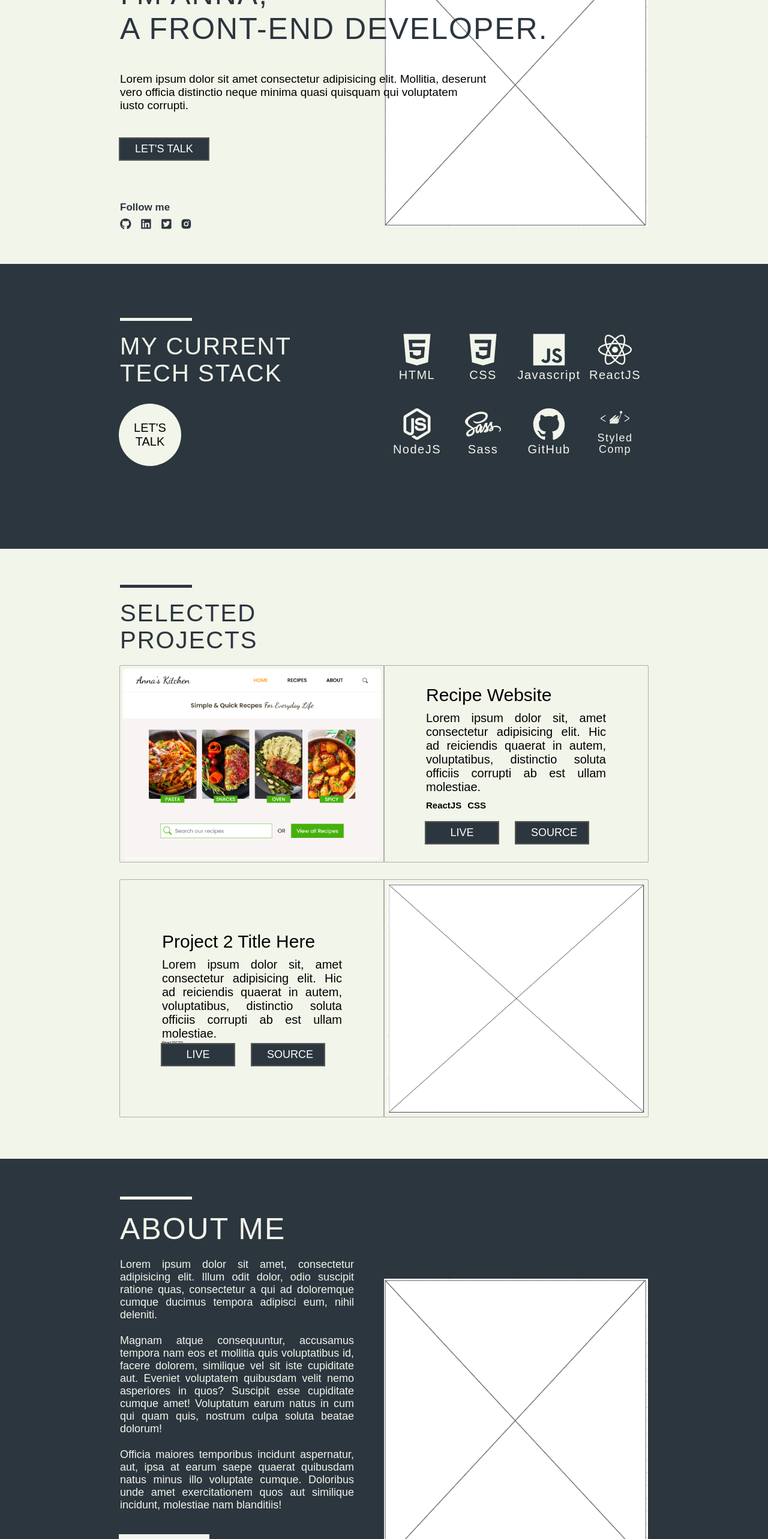
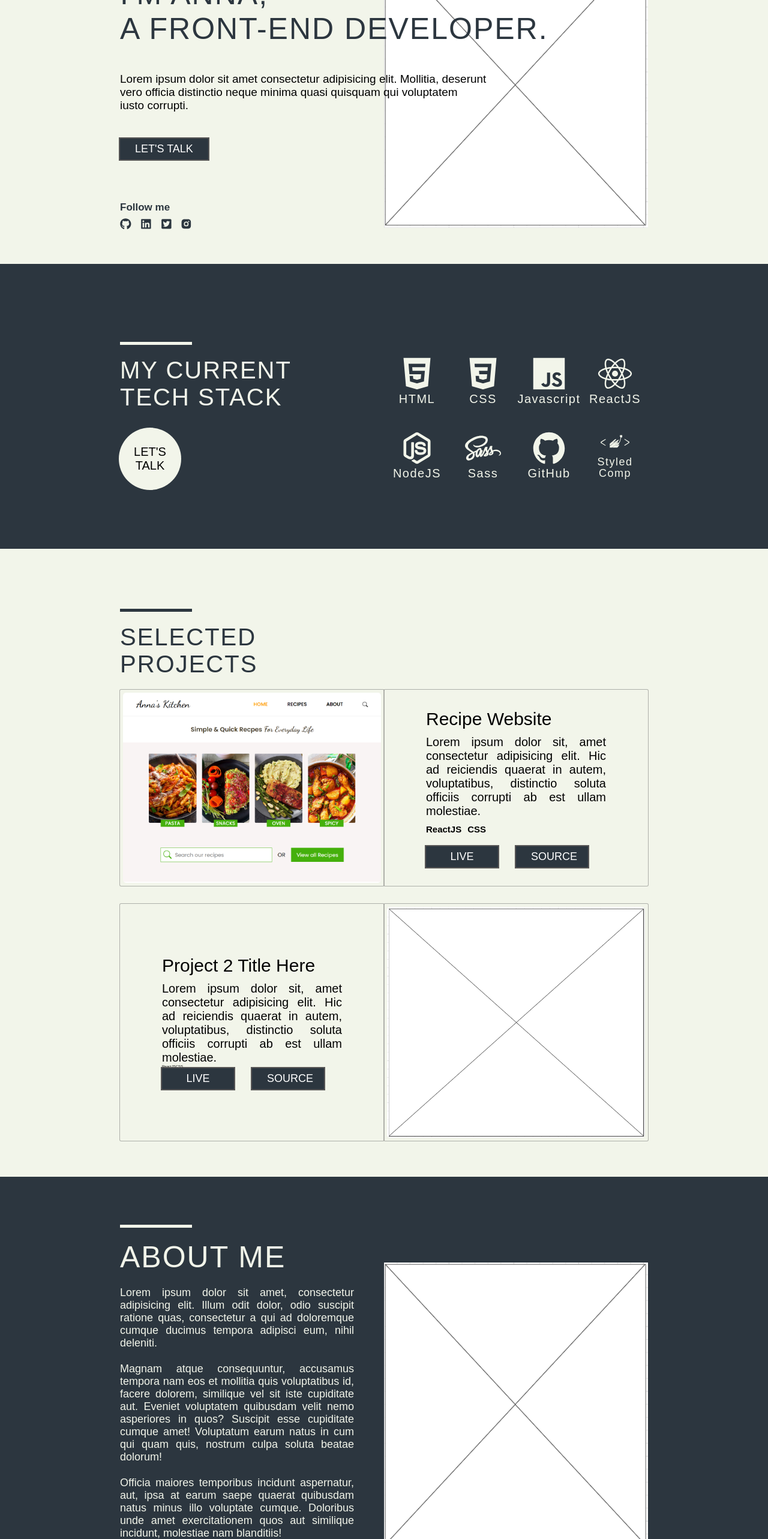
Before and after one commit to AnnaAn01/anna-portfolio-version-2, a React (Create React App) app: page / in a window 1280 px wide. Shown: the part 234-2800 px from the top of the page at 60% size. Built offline with nearby package versions, Linux system fonts and the light colour scheme.

Commit message:
refactoring and responsive changes

```diff
--- a/src/App.css
+++ b/src/App.css
@@ -23,32 +23,3 @@ body {
 body {
   overflow-y: scroll; /* Show vertical scrollbar */
 }
-
-.homepage__container,
-.about__container,
-.portfolio__container,
-.techstack__container,
-.contact__container {
-  display: flex;
-  position: relative;
-  width: 100%;
-  padding-top: 8rem;
-  justify-content: center;
-  align-items: center;
-}
-
-.homepage__wrapper,
-.about__wrapper,
-.techstack__wrapper,
-.contact__wrapper {
-  /* margin-top: 0rem; */
-  display: flex;
-  width: 100%;
-  height: 100%;
-  margin: 0 20rem;
-  max-width: 1300px;
-  justify-content: center;
-  align-items: center;
-  padding-bottom: 5rem;
-  padding-top: 5rem;
-}
--- a/src/Components/About/About.css
+++ b/src/Components/About/About.css
@@ -1,22 +1,24 @@
 .about__container {
   background-color: var(--mainTxtColor);
-  /* display: flex;
+  display: flex;
   position: relative;
   width: 100%;
+  padding-top: 8rem;
   justify-content: center;
-  align-items: center; */
-  padding-top: 0rem;
+  align-items: center;
 }
 
 .about__wrapper {
-  /* display: flex;
+  display: flex;
   width: 100%;
   height: 100%;
+  margin: 0 20rem;
   max-width: 1300px;
   justify-content: center;
   align-items: center;
-  padding-bottom: 5rem; */
-  /* background-color: red; */
+  padding-bottom: 5rem;
+  padding-top: 0rem;
+  /* background-color: yellow; */
 }
 
 .about__columns {
@@ -79,11 +81,12 @@
 }
 
 .about__img-area {
-  margin-top: 15rem;
+  /* margin-top: 15rem; */
   display: flex;
   position: relative;
   /* justify-content: flex-end; */
   /* align-items: flex-end; */
+  background-color: red;
 }
 
 .about__img {
--- a/src/Components/Contact/Contact.css
+++ b/src/Components/Contact/Contact.css
@@ -1,25 +1,37 @@
 .contact__container {
   background-color: var(--mainBgColor);
   color: var(--mainTxtColor);
+  display: flex;
+  position: relative;
+  width: 100%;
+  padding-top: 8rem;
+  /* justify-content: center; */
+  /* align-items: center; */
 }
 
 .contact__wrapper {
-  /* display: flex;
+  display: flex;
   width: 100%;
   height: 100%;
   margin: 0 20rem;
-  padding-top: 10rem;
-  padding-bottom: 5rem; */
+  max-width: 1300px;
+  /* justify-content: center;
+  align-items: center; */
+  padding-bottom: 5rem;
   padding-top: 0rem;
 }
 
 .contact__columns {
   flex: 50%;
+  justify-content: flex-start;
+  align-items: flex-start;
 }
 
 .contact__title-area {
+  position: relative;
   padding-right: 5rem;
   padding-bottom: 5rem;
+  /* background-color: red; */
 }
 
 .contact__divider-line {
--- a/src/Components/Home/Home.css
+++ b/src/Components/Home/Home.css
@@ -1,15 +1,14 @@
 .homepage__container {
   background-color: var(--mainBgColor);
-  /* display: flex;
+  display: flex;
   position: relative;
   width: 100%;
   padding-top: 8rem;
   justify-content: center;
-  align-items: center; */
+  align-items: center;
 }
 
 .homepage__wrapper {
-  /* margin-top: 8rem;
   display: flex;
   width: 100%;
   height: 100%;
@@ -18,7 +17,7 @@
   justify-content: center;
   align-items: center;
   padding-bottom: 5rem;
-  padding-top: 5rem; */
+  padding-top: 5rem;
 }
 
 .homepage__columns {
--- a/src/Components/Portfolio/Portfolio.css
+++ b/src/Components/Portfolio/Portfolio.css
@@ -1,25 +1,20 @@
 .portfolio__container {
   display: flex;
   position: relative;
-  background-color: var(--mainBgColor);
   width: 100%;
-  padding-top: 4rem;
-  padding-bottom: 4rem;
+  padding-top: 8rem;
   justify-content: center;
   align-items: center;
-  /* background-color: blue; */
+  background-color: var(--mainBgColor);
 }
 
 .portfolio__wrapper {
-  /* display: flex;
-  flex-direction: column; */
   position: relative;
-  margin: 0 20rem;
-  margin-bottom: 3rem;
-  margin: 0 20rem;
+  margin: 0 20rem 3rem 20rem;
   max-width: 1300px;
   justify-content: center;
   align-items: center;
+  /* background-color: red; */
 }
 
 .portfolio__projects-wrapper {
@@ -27,9 +22,6 @@
   position: relative;
   width: auto;
   height: 100%;
-  /* justify-content: center; */
-  /* align-items: center; */
-  /* background-color: green; */
 }
 
 .portfolio__columns {
--- a/src/Components/TechStack/TechStack.css
+++ b/src/Components/TechStack/TechStack.css
@@ -1,38 +1,29 @@
 .techstack__container {
-  /* background-color: rgb(44, 54, 63);
+  background-color: var(--mainTxtColor);
+  color: var(--mainBgColor);
+  /* width: 100%;
+  padding-top: 4rem;
+  padding-bottom: 4rem;
+  justify-content: center;
+  align-items: center; */
   display: flex;
   position: relative;
-  height: 100%;
   width: 100%;
-  color: var(--mainBgColor);
-  width: 100%; */
-
-  display: flex;
-  position: relative;
-  background-color: var(--mainTxtColor);
-  color: var(--mainBgColor);
-  width: 100%;
-  padding-top: 4rem;
-  padding-bottom: 4rem;
+  padding-top: 8rem;
   justify-content: center;
   align-items: center;
 }
 
 .techstack__wrapper {
-  /* background-color: red; */
-
-  /* padding-top: 7rem;
-  position: relative;
-  margin: 0 0rem;
-  margin-bottom: 3rem;
-
-  max-width: 1300px;
-
   display: flex;
-  position: relative;
   width: 100%;
   height: 100%;
-  justify-content: center; */
+  margin: 0 20rem;
+  max-width: 1300px;
+  justify-content: center;
+  align-items: center;
+  padding-bottom: 5rem;
+  padding-top: 5rem;
 }
 
 .techstack__columns {
```
